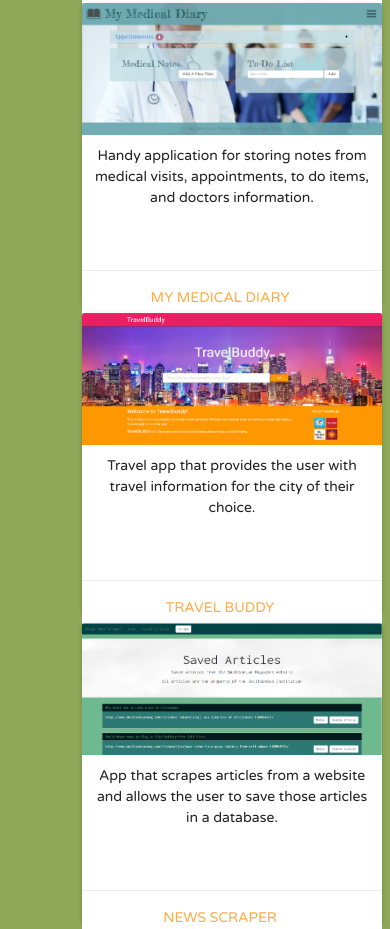
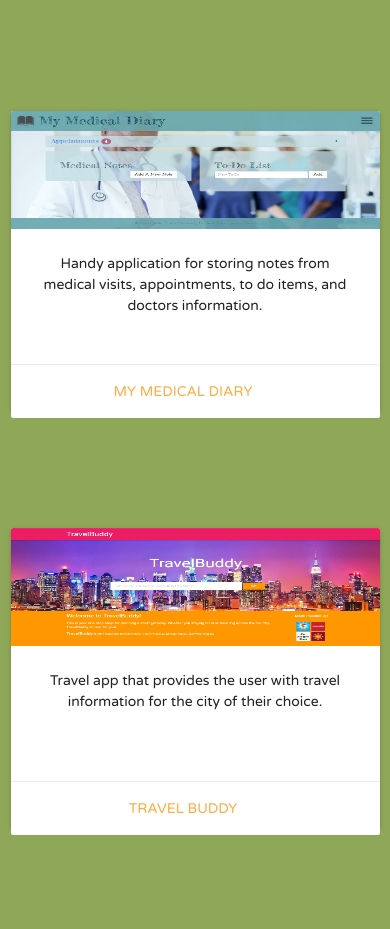
Before and after one commit to emilypo89/testPortfolio, a website: page app/index.html in a window 390 px wide. Shown: the part 1257-2186 px from the top of the page. Drawn offline with nearby package versions, Linux system fonts and the light colour scheme.

Commit message:
better media queries

```diff
--- a/app/assets/css/style.css
+++ b/app/assets/css/style.css
@@ -128,45 +128,29 @@ footer.page-footer {
 }
 
 
-/*@media screen and (max-width: 1280px) {
-	.card {
-		width: 230px;
-		height: 300px;
-		/*margin-right: 75%;*/
-	/*}*/
-
-/*		#project1,
-	#project2,
-	#project3,
-	#project4  {
-		position: relative;
-	}
-
-
+@media screen and (max-width: 1300px) {
 	#mmdImg {
 		height: 118px;
 	}
 
-	#newsImg {
-		height: 145px;
-	}*/
-
-/*}*/
+	#travelbudImg {
+		height: 118px;
+	}
+}
 
 @media screen and (max-width: 1024px) {
-	#emilyImg {
+/*	#emilyImg {
 		margin-top: 20%;
-	}
+	}*/
 
 	#portfolio {
 		padding: 0;
-		padding-bottom: 15%;
+		padding-bottom: 40%;
 	}
 
-	.card {
+/*	.card {
 		width: 230px;
 		height: 300px;
-		/*margin-right: 75%;*/
 	}
 
 	.card .card-content {
@@ -202,10 +186,10 @@ footer.page-footer {
 
 	#newsImg {
 		height: 132px;
-	}
+	}*/
 }
 
-@media screen and (max-width: 768px) {
+/*@media screen and (max-width: 768px) {
 #emilyImg {
 	margin-top: 20%;
 }
@@ -245,49 +229,16 @@ footer.page-footer {
 	top: 27px;
 }
 
-}
+}*/
 
 @media screen and (max-width: 640px) {
-	#portfolio {
-		padding: 0;
-		padding-bottom: 15%;
-	}
-	.card {
-		width: 295px;
-		height: 300px;
-		/*margin-right: 75%;*/
-	}
 
-	#project1,
-	#project2,
-	#project3,
-	#project4  {
-		position: relative;
-		/*margin-right: 40%;*/
-		margin-left: 0.5%;
-	}
-
-	#project2 {
-		left: 100px;
-	}
-
-	#project3 {
-		left: -407px;
-		top: 348px;
-	}
-
-	#project4 {
-		left: 306px;
-		top: 27px;
-	}
 
 	#logo {
 		margin-left: -1%;
 	}
 
-	#emilyImg {
-		margin-top: 20%;
-	}
+
 
 }
 
@@ -295,8 +246,8 @@ footer.page-footer {
 @media screen and (max-width: 480px) {
 	#portfolio {
 		padding-bottom: 0px;
-    margin-bottom: 0px;
-    height: 1552px;
+    /*margin-bottom: 0px;
+    /*height: 1552px;*/
 	}
 	#headerName {
 		margin-left: 5%;
@@ -308,25 +259,13 @@ footer.page-footer {
 		margin-top: -10%;
 	}
 
-	#applications {
-		/*margin-left: -35%;*/
+	.card {
+		/*width: 300px;*/
+		margin-bottom: 30%;
+		/*margin-left: -95%;*/
 	}
 
-	.card {
-		width: 300px;
-		margin-bottom: 75%;
-		margin-left: -95%;
-	}
-
-	#project1,
-	#project2,
-	#project3,
-	#project4  {
-		position: relative;
-		/*margin-right: 40%;*/
-	}
-
-	#project1 {
+/*	#project1 {
 		left: 70px;
 	}
 
@@ -347,5 +286,27 @@ footer.page-footer {
 
 	#contactMe{
 
+	}*/
 }
+
+/*@media screen and (max-width: 480px) {
+ 	#project1 {
+		left: 25px;
 	}
+
+	#project2 {
+		top: -175px;
+		left: 25px;
+	}
+
+	#project3 {
+		top: -350px;
+		left: 25px;
+	}
+
+	#project4 {
+		top: -520px;
+		left: 25px;
+	}
+
+ }*/
--- a/app/index.html
+++ b/app/index.html
@@ -47,7 +47,7 @@
           <p>Full Stack Web Developer and Anthropologist who makes applications that are engaging and accessible.</p>
         </div>
       </div>
-      <div class="col s12 m3 l3">
+      <div class="col s12 m4 l3">
         <div id="emilyImg">
           <img src="assets/images/emily.JPG" alt="emily" id="emily" class="circle responsive-img">
         </div>
@@ -62,7 +62,7 @@
     </div>
   </div>
   <div class="row">
-    <div class="col xs10 s10 m4 l3">
+    <div class="col xs12 s12 m6 l3">
       <div class="card" id="project1">
         <div class="card-image">
           <img src="assets/images/glimpse1.jpg" alt="Project-1" class="project-icon" id="glimpseImg">
@@ -75,7 +75,7 @@
         </div>
       </div>
     </div>
-    <div class="col xs10 s10 m4 l3">
+    <div class="col xs12 s12 m6 l3">
       <div class="card" id="project2">
         <div class="card-image">
           <img src="assets/images/medDiaryProject.png" alt="Project-2" class="project-icon" id="mmdImg">
@@ -88,7 +88,7 @@
         </div>
       </div>
     </div>
-    <div class="col xs10 s10 m4 l3">
+    <div class="col xs12 s12 m6 l3">
       <div class="card" id="project3">
         <div class="card-image">
           <img src="assets/images/travelbuddy.png" alt="Project-3" class="project-icon" id="travelbudImg">
@@ -101,7 +101,7 @@
         </div>
       </div>
     </div>
-    <div class="col xs10 s10 m4 l3">
+    <div class="col xs12 s12 m6 l3">
       <div class="card" id="project4">
         <div class="card-image">
           <img src="assets/images/saved.png" alt="Project-4" class="project-icon" id="newsImg">
```
Also changed, not shown: 1 other file. Lines whose indentation alone changed are shown as unchanged.
